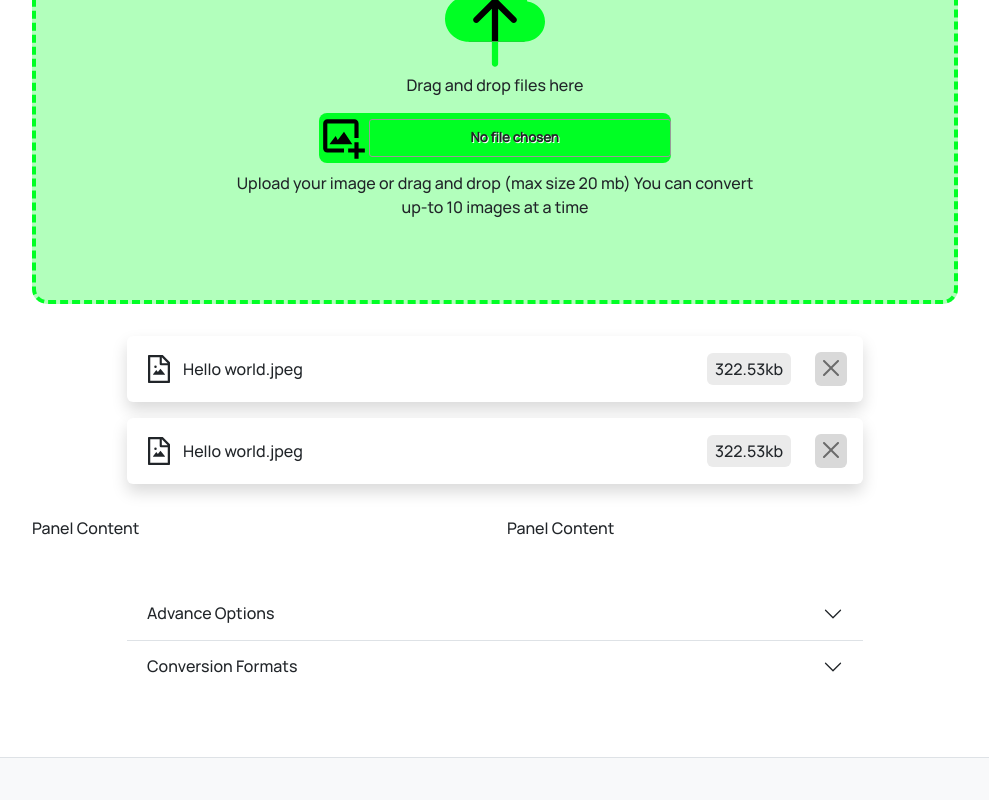
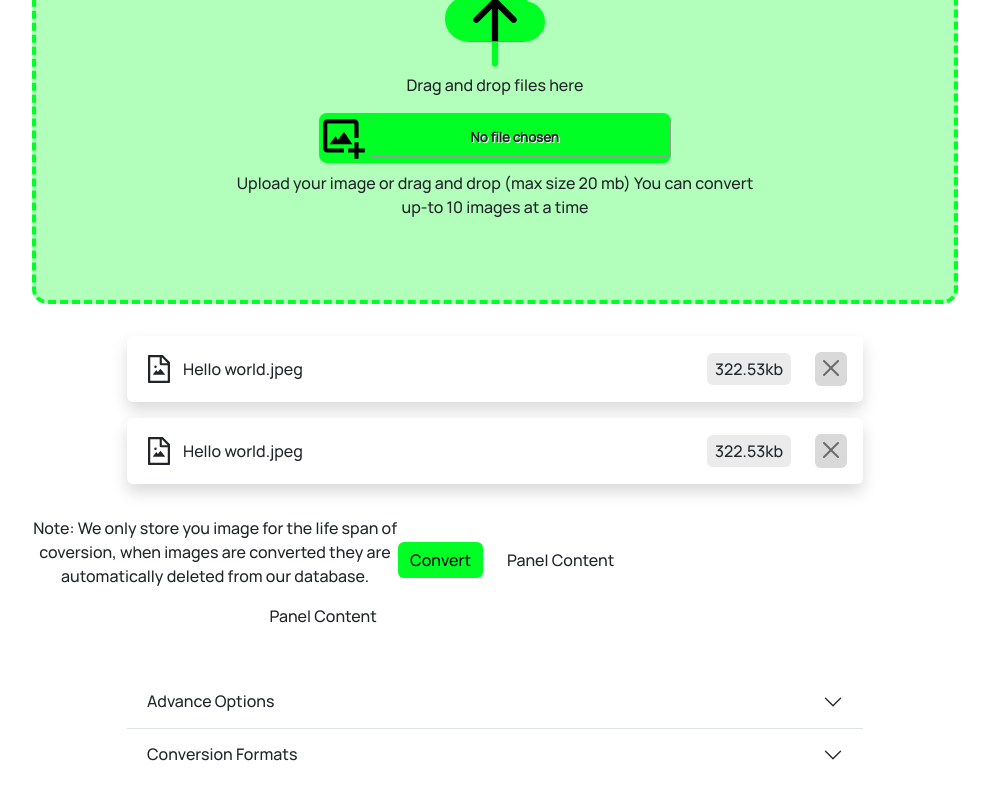
Before and after one commit to MUNYYBY/image-converter, a Next.js app: page /cx/image-converter in a window 1280 px wide. Shown: the part 382-1182 px from the top of the page, without its empty margins (145-1134 px from the left). Built offline with nearby package versions, Linux system fonts and the light colour scheme.

Commit message:
UI additions

```diff
--- a/Components/Convert-Images/Convert-Images.js
+++ b/Components/Convert-Images/Convert-Images.js
@@ -66,6 +66,19 @@ export default function ConvertImages() {
               />
             </div>
           </Col>
+          <Col
+            lg={5}
+            md={5}
+            sm={10}
+            className="d-flex flex-row justify-content-between align-items-center"
+          >
+            <p className="text-center">
+              Note: We only store you image for the life span of coversion, when
+              images are converted they are automatically deleted from our
+              database.
+            </p>
+            <button className="btn btn-primary">Convert</button>
+          </Col>
           <Col lg={5} md={5} sm={10} className="panel panel-default">
             <div class="panel-body">Panel Content</div>
           </Col>
```
